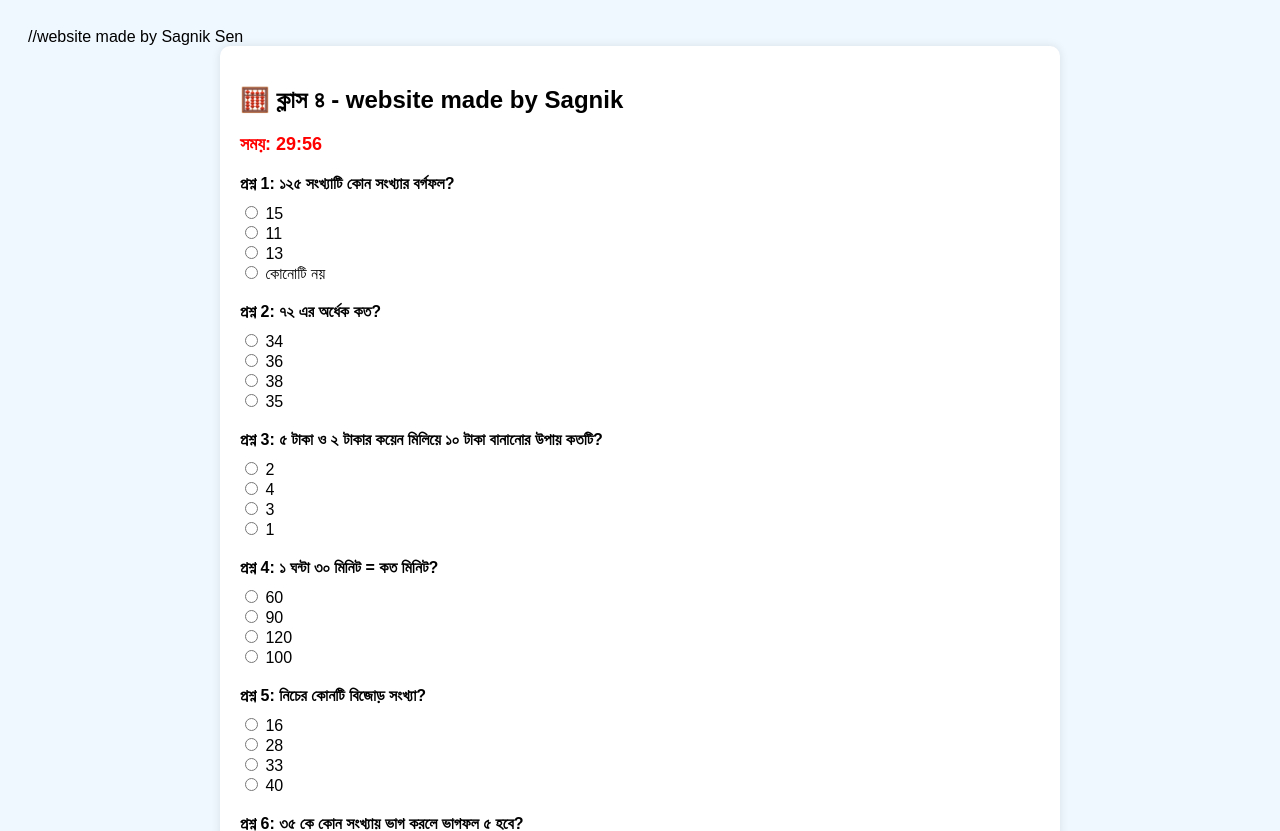
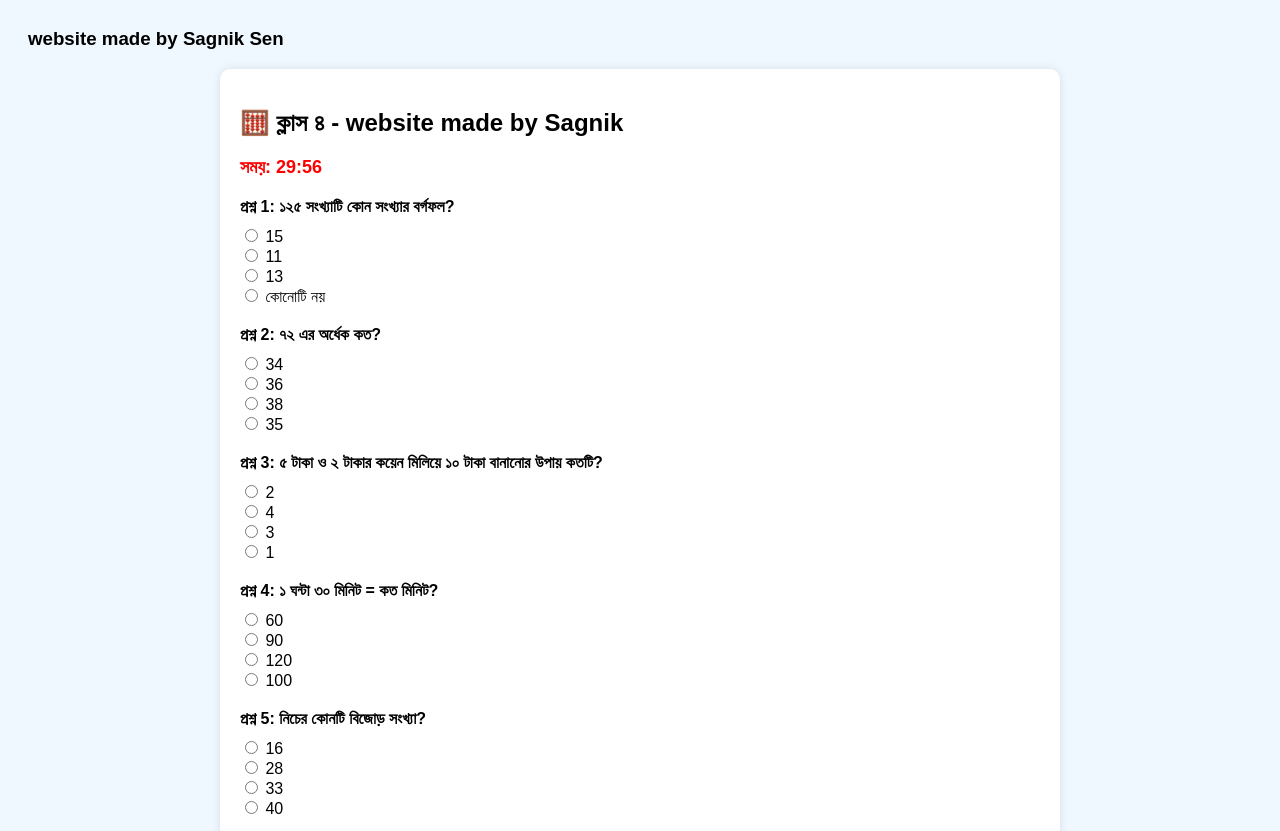
Before and after one commit to sagnik328-sen/quiz, a plain HTML site: page index.html in a window 1280 px wide. Shown: the top 831 px of the page. Drawn offline with Linux system fonts and the light colour scheme.

Commit message:
Update index.html

```diff
--- a/index.html
+++ b/index.html
@@ -1,4 +1,4 @@
-//website made by Sagnik Sen
+<h3>website made by Sagnik Sen</h3>
 <!DOCTYPE html>
 <html lang="bn">
 <head>
```
